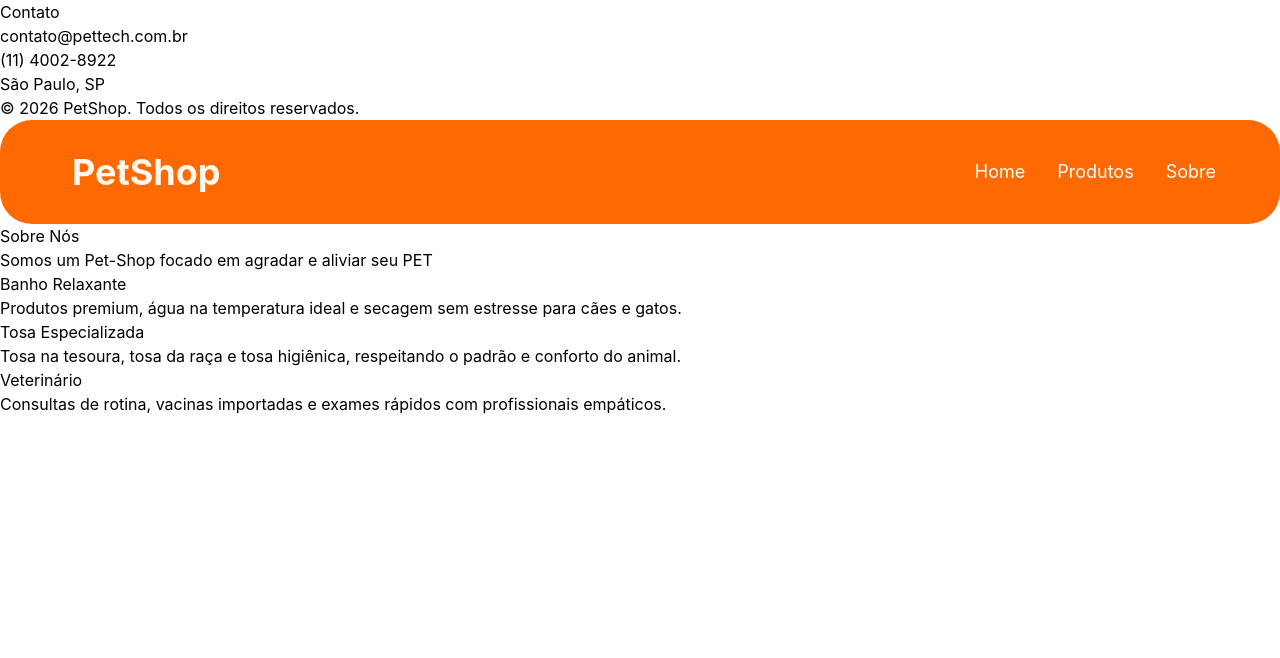
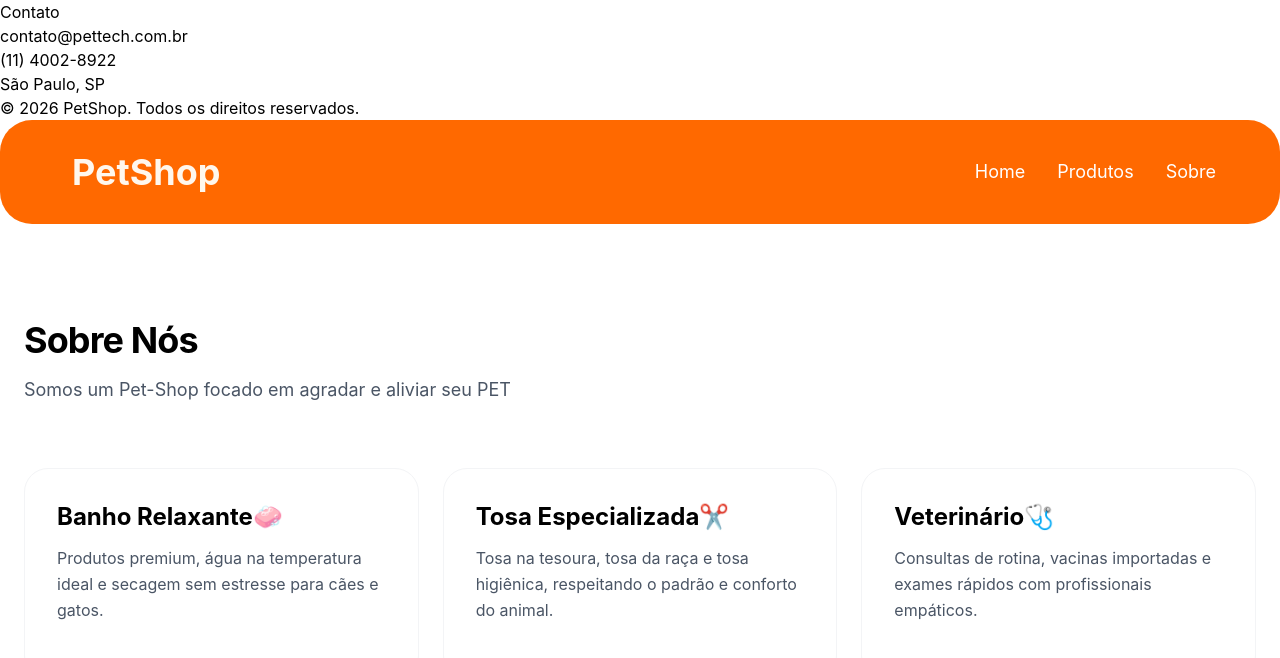
Before and after one commit to Pett-Tech/Projeto-Pet, a React (Vite) app: page /sobre in a window 1280 px wide. Shown: the top 658 px of the page. Built offline with nearby package versions, Linux system fonts and the light colour scheme.

Commit message:
feat: estilizando o sobre.jsx

```diff
--- a/src/App.jsx
+++ b/src/App.jsx
@@ -13,7 +13,7 @@ const App = () => {
         <Header />
           <Routes>
             <Route path="/sobre" element={<Sobre />} />
-              <Route path="/" element={<Home />} />
+            <Route path="/" element={<Home />} />
           </Routes>
       </Router>
 
--- a/src/pages/Sobre.jsx
+++ b/src/pages/Sobre.jsx
@@ -2,24 +2,29 @@
 
 const Sobre = () => {
   return (
-    <section>
-        <h2>Sobre Nós</h2>
-        <p>Somos um Pet-Shop focado em agradar e aliviar seu <span>PET</span></p>
-
-        <div>
-            <div>
-                <h2>Banho Relaxante</h2>
-                <p>Produtos premium, água na temperatura ideal e secagem sem estresse para cães e gatos.</p>
+    <section id="servicos" className="py-24 bg-white relative">
+        <div className="max-w-7xl mx-auto px-4 sm:px-6 lg:px-8l">
+            <div className="mb-16 max-w-2xl">
+                <h2 className="text-4xl font-bold tracking-tight mb-4">Sobre Nós</h2>
+                <p className="text-gray-600 text-lg">Somos um Pet-Shop focado em agradar e aliviar seu <span>PET</span></p>
             </div>
 
-            <div>
-                <h2>Tosa Especializada</h2>
-                <p>Tosa na tesoura, tosa da raça e tosa higiênica, respeitando o padrão e conforto do animal.</p>
-            </div>
+            {/* cards sobre o Pet-Shop */}
+            <div className="grid md:grid-cols-3 gap-6">
+                <div className="bg-brand-surface border border-gray-100 p-8 rounded-3xl transition-transform hover:-translate-y-1">
+                    <h2 className="text-2xl font-bold mb-3" >Banho Relaxante🧼</h2>
+                    <p className=" text-gray-600 leading-relaxed mb-6">Produtos premium, água na temperatura ideal e secagem sem estresse para cães e gatos.</p>
+                </div>
 
-            <div>
-                <h2>Veterinário</h2>
-                <p>Consultas de rotina, vacinas importadas e exames rápidos com profissionais empáticos.</p>
+                  <div className="bg-brand-surface border border-gray-100 p-8 rounded-3xl transition-transform hover:-translate-y-1">
+                    <h2 className="text-2xl font-bold mb-3">Tosa Especializada✂️</h2>
+                    <p className="text-gray-600 leading-relaxed mb-6">Tosa na tesoura, tosa da raça e tosa higiênica, respeitando o padrão e conforto do animal.</p>
+                </div>
+
+                  <div className="bg-brand-surface border border-gray-100 p-8 rounded-3xl transition- transform hover:-translate-y-1">
+                    <h2 className=" text-2xl font-bold mb-3">Veterinário🩺</h2>
+                    <p className="text-gray-600 leading-relaxed mb-6">Consultas de rotina, vacinas importadas e exames rápidos com profissionais empáticos.</p>
+                </div>
             </div>
         </div>
 
```
